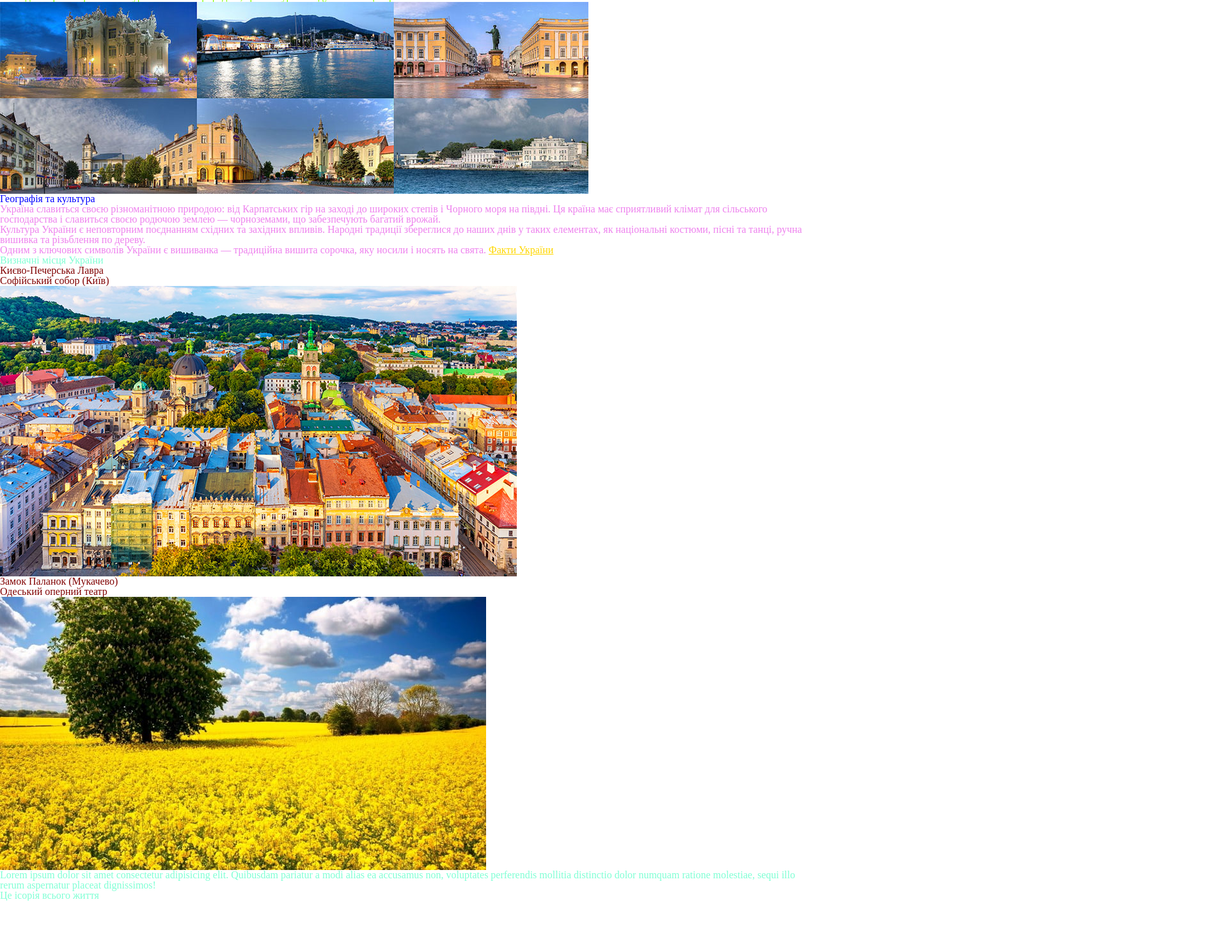
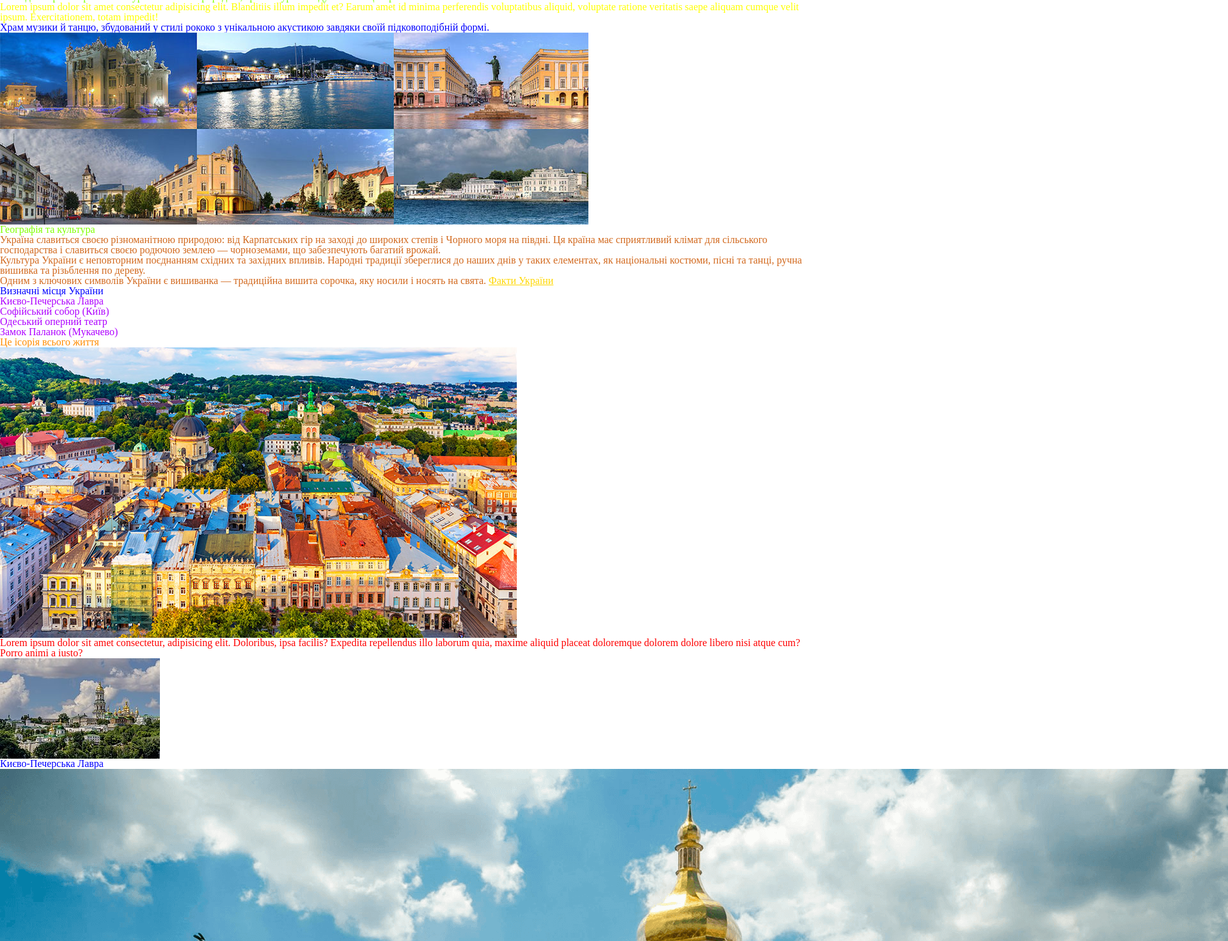
Before and after one commit to Vova0911/Lesson, a plain HTML site: page lesson_03/index.html in a window 1280 px wide. Shown: the part 109-1580 px from the top of the page at 64% size, 1920 px wide, since content can reach past the window. Before the commit the page ends 1517 px from the top, so only its background shows below. Drawn offline with Linux system fonts and the light colour scheme.

Commit message:
Add files via upload

```diff
--- a/lesson_03/css/style.css
+++ b/lesson_03/css/style.css
@@ -4,26 +4,45 @@
 	color: red;
 	text-decoration-line: underline;
 }
+
 .sab-title,
 .title {
 	color: chartreuse;
-}
-.textoll{
-	color: blue;
-}
-.tab{
-	color: chocolate;
 }
 .rel{
 	color: gold;
 	text-decoration-line: underline;
 }
-div.block2{
-color: aquamarine;
+.link,.linko1,.linkow2,.linkowe3 {
+	color: rgb(174, 0, 255);
+}
+p{
+	color: blue;
+}
+.lessons > p {
+	color: yellow;
+}
+h4 {
+	color: chartreuse;
 }
 .tab{
-	color: violet;
+	color: chocolate;
 }
-.link,.link1,.link2,.link3{
-	color: maroon;
+#some-id {
+	color: darkorange;
 }
+.ol-class * {
+	color: firebrick;
+}
+[class*="ere"]{
+	color: green;
+}
+.block-footer  h5 {
+	color:red ;
+}
+.line ~ p{
+	color: magenta;
+}
+.appline + p{
+	color: red;
+}
--- a/lesson_03/index.html
+++ b/lesson_03/index.html
@@ -1,12 +1,12 @@
 <!DOCTYPE html>
-<html lang="zxx">
+<html lang="uk">
 	<head>
 		<meta charset="UTF-8" />
 		<meta name="viewport" content="width=device-width, initial-scale=1.0" />
 		<title>Home work</title>
 		<link rel="stylesheet" href="css/style.css" />
 	</head>
-
+<body>
 	<header>
 		<div class="textline">
 			Lorem ipsum dolor sit amet consectetur adipisicing elit. Ea provident nemo
@@ -20,22 +20,27 @@
 			<h2 class="sab-title">
 				Україна: серце Європи з багатою історією та унікальними пам'ятками
 			</h2>
-			<h2 class="title">
+			<h3 class="title">
 				Україна — це найбільша за територією країна в Європі, розташована на
 				сході континенту. Вона відома своїми багатими культурними традиціями,
 				мальовничими пейзажами та значущими історичними подіями. Українська
 				історія, глибоко вкорінена в давньоруській державі Київській Русі, є
 				важливою частиною світової культурної спадщини. <br />Сьогодні Україна
 				приваблює туристів своєю природою, архітектурою та духовними центрами.
-			</h2>
-			<img
-				class="images"
-				src="img/citiesofukraine.jpg"
-				alt="визначні міста України такі як Одесса ,Київ"
+			</h3>
+			<div class="lessons">
+				<p>Lorem ipsum dolor sit amet consectetur adipisicing elit. Blanditiis illum impedit et? Earum amet id minima perferendis voluptatibus aliquid, voluptate ratione veritatis saepe aliquam cumque velit ipsum. Exercitationem, totam impedit!</p>
+				<div>
+					<p>Храм музики й танцю, збудований у стилі рококо з унікальною акустикою завдяки своїй підковоподібній формі.</p>
+				</div>
+			</div>
+	</header>
+	<main>
+			<img src="img/citiesofukraine.jpg" alt="визначні-міста-України-такі-як-Одесса-Київ"
 			/>
 		</div>
 		<div>
-			<h2 class="textoll">Географія та культура</h2>
+			<h4 class="textoll">Географія та культура</h4>
 			<p class="tab">
 				Україна славиться своєю різноманітною природою: від Карпатських гір на
 				заході до широких степів і Чорного моря на півдні. Ця країна має
@@ -49,43 +54,71 @@
 				<a
 					class="rel"
 					target="_blank"
-					href="https://fact-news.com.ua/najtsikavishi-fakti-pro-ukrainu-yaki-vi-mogli-ne-znati-divovizhna-kraina-v-sertsi-evropi/"
+					href="https://fact-news.com.ua/najtsikavishi-fakti-pro-ukrainu-yaki-vi-mogli-ne-znati-divovizhna-kraina-v-sertsi-evropi"
 					>Факти України
 				</a>
 			</p>
 			<div class="block2">
 				<p>Визначні місця України</p>
-				<li>
-					<ol class="link">
-						Києво-Печерська Лавра
-					</ol>
-					<ol class="link1">
-						Софійський собор (Київ)
-					</ol>
-					<img
-						class="images2"
-						src="img/Lviv-Ukraine-Market-Square-Old-Town.jpg"
-						alt="Місто Львів центр мітса ЛЬвів дуже красивий краєвид з вежі у міті Львів"
-					/>
-					<ol class="link2">
-						Замок Паланок (Мукачево)
-					</ol>
-					<ol class="link3">
-						Одеський оперний театр
-					</ol>
-				</li>
 			</div>
-			<img class="img2" src="img/img2.jpg" alt="Чудесні краєвиди України" />
+				<ol>
+					<li class="link"> Києво-Печерська Лавра</li>
+					<li class="linko1">Софійський собор (Київ)</li>
+				  <li class="linkow2"> Одеський оперний театр</li>
+				  <li class="linkowe3"> Замок Паланок (Мукачево)</li>
+				</ol>
+
+	</main>
+	<footer class="block-footer">
+		<p id="some-id"> Це ісорія всього життя </p>
+		<img src="img/lviv.jpg" alt="Гарні-краєвиди-у-місті-Львів-неймовірно-гарний вигляд-з-вежі-на-місто-Львів">
+		<h5>Lorem ipsum dolor sit amet consectetur, adipisicing elit. Doloribus, ipsa facilis? Expedita repellendus illo laborum quia, maxime aliquid placeat doloremque dolorem dolore libero nisi atque cum? Porro animi a iusto?</h5>
+		<a href="https://uk.wikipedia.org/wiki/%D0%9A%D0%B8%D1%94%D0%B2%D0%BE-%D0%9F%D0%B5%D1%87%D0%B5%D1%80%D1%81%D1%8C%D0%BA%D0%B0_%D0%BB%D0%B0%D0%B2%D1%80%D0%B0">
+			<div>
+				<img src="img/luvr.jpg" alt="Києво-Печерська-Лавра-Дуже-красива-споруда">
+			</div>
+			<div>
+				<p class="font">Києво-Печерська Лавра</p>
+			</div>
+		</a>
+		<a href="https://st-sophia.org.ua/uk/golovna">
+			<div>
+				<img src="img/pecher.png" alt="Софійський-собор-у-місті-Київ-дуже красива-памятка-архітектури">
+			</div>
+			<div>
+				<p class="font-two">Софійський собор (Київ)</p>
+			</div>
+		</a>
+		<a href="https://concert.ua/uk/venue/operahouse-odesa?gad_source=1&gclid=Cj0KCQjwsJO4BhDoARIsADDv4vDQbtbVcfuE1_oiAKJkd1OfKTFqZ-rBMlWSr6g7muYw_Op15jn3ZIIaAvFxEALw_wcB">
+			<div>
+				<img src="img/history.png" alt="Одеський-оперниq-театр-дуже-красивий-театр-у-місті-Одесса">
+			</div>
+			<div class="footer-div">
+				<p>Одеський оперний театр</p>
+			</div>
+		</a>
+		<div class="footer-tru">
+			<h6>Сьогодні я вам розповів про найцікавіші місця України</h6>
 		</div>
-		<div class="block2">
-			<p class="linka">
-				Lorem ipsum dolor sit amet consectetur adipisicing elit. Quibusdam
-				pariatur a modi alias ea accusamus non, voluptates perferendis mollitia
-				distinctio dolor numquam ratione molestiae, sequi illo rerum aspernatur
-				placeat dignissimos!
-			</p>
-			<p>Це ісорія всього життя</p>
-			<h3></h3>
+		<ol class="ol-class">
+				<li class="item">Пункт</li>
+				<li class="item">Пункт</li>
+				<li class="item">Пункт</li>
+				<li class="item">Пункт</li>
+		</ol>
+		<div>
+			<ol></ol>
+					<li class="titlerev"> Києво-Печерська Лавра</li>
+					<li class="titlere"> Одеський оперний театр</li>
+				  <li class="titlered"> Замок Паланок (Мукачево)</li>
+				</ol>
 		</div>
-	</header>
+		<div class="line">
+			<p>Lorem ipsum dolor sit amet consectetur, adipisicing elit. Ratione, voluptate commodi aspernatur aliquam velit aliquid tempore at qui voluptatibus libero veniam laudantium incidunt minima accusantium magni nulla, eius eligendi totam!</p>
+		</div>
+		<p>Використовуйте кожну можливість</p>
+		<div class="appline"></div>
+			<p>Lorem ipsum dolor sit amet consectetur adipisicing elit. Placeat assumenda deleniti dolorem deserunt ea aperiam molestiae ducimus aliquam reprehenderit maxime eaque, repellat explicabo perferendis, obcaecati pariatur veritatis, natus sunt optio.</p>
+	</footer>
+</body>
 </html>
```
Also changed, not shown: lesson_03/img/castle.jpg (added), lesson_03/img/history.png (added), lesson_03/img/kuiv.jpg (added), lesson_03/img/luvr.jpg (added), lesson_03/img/lviv.jpg (added), lesson_03/img/pecher.png (added), lesson_03/info.txt.txt.
